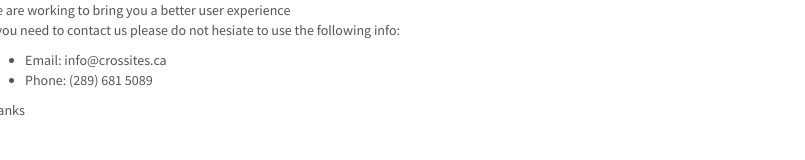
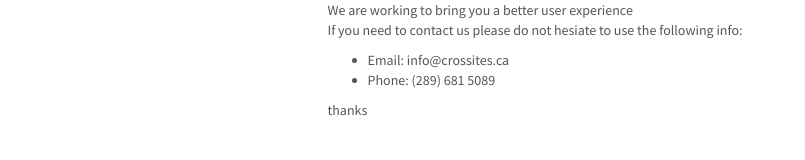
Before and after one commit to Andres-E-Lombo/Crossites.github.io, a plain HTML site: page index.html in a window 1280 px wide. Shown: the whole page, without its empty margins (0-805 px from the left). Drawn offline with Linux system fonts and the light colour scheme.

Commit message:
updated commit code

```diff
--- a/index.html
+++ b/index.html
@@ -5,12 +5,15 @@
     <meta charset="utf-8">
     <title>Page under renovation</title>
     <link href="css/bootstrap.min.css" rel="stylesheet">
-    <style></style>
+    <style>
+
+    </style>
 </head>
 
 <body>
     <div class="row">
-        <div class="span12">
+        <div class="col-md-3"></div>
+        <div class="col-md-6">
             <header>We are working to bring you a better user experience</header>
             <p>If you need to contact us please do not hesiate to use the following info:</p>
             <ul>
@@ -21,6 +24,7 @@
                 <div>thanks</div>
             </p>
         </div>
+        <div class="col-md-3"></div>
     </div>
 </body>
 
```
